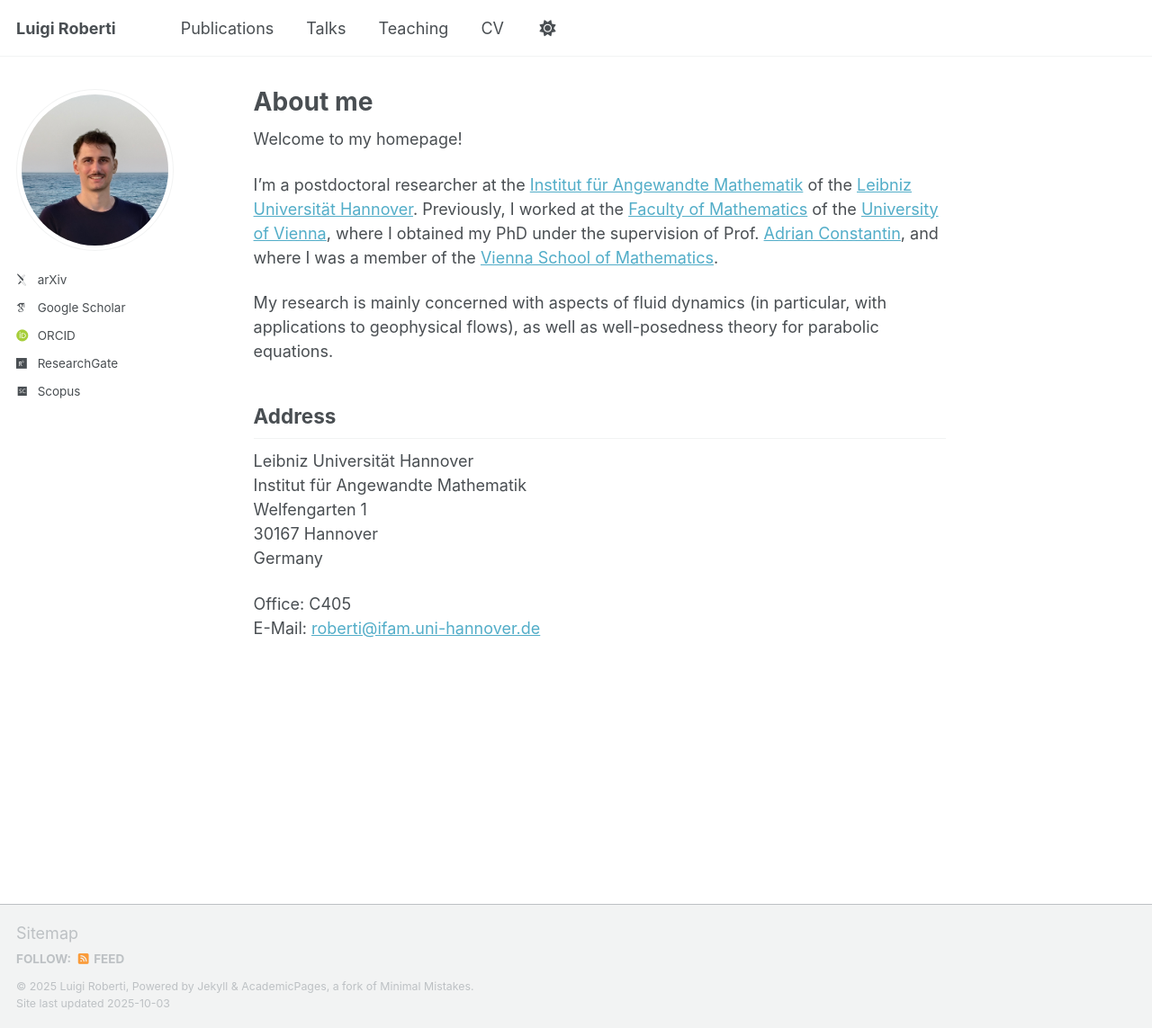
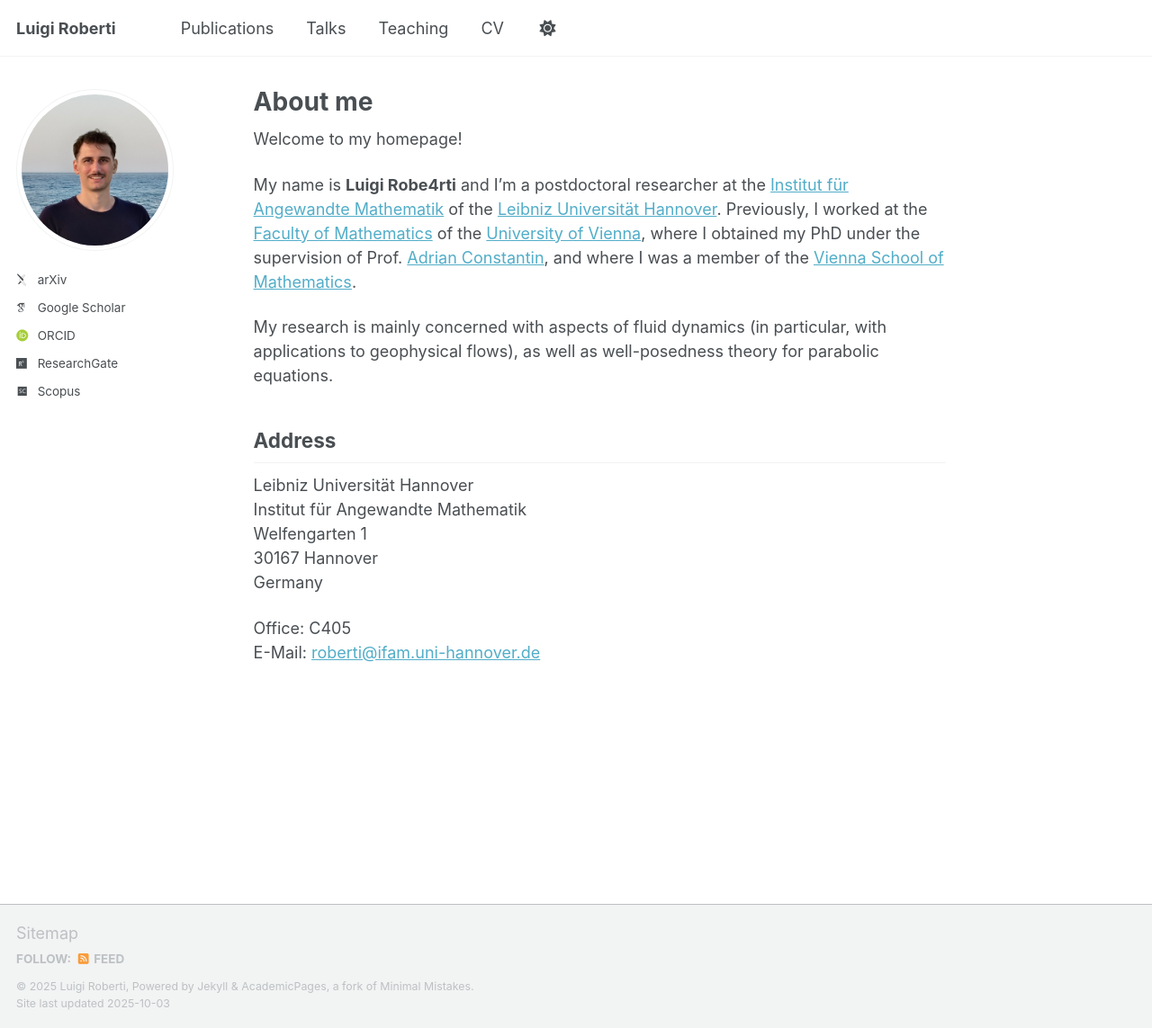
Before and after one commit to luigi-roberti/luigi-roberti.github.io, a Jekyll site: the page built from _pages/about.md, in a window 1280 px wide and 1143 px high. Shown: the whole window at 90% size. Built offline with Jekyll 4.4.1, drawn with Linux system fonts in a browser that asks for light colours; some web fonts are replaced; a script that is not in the unit is left out.

Commit message:
Update about.md

```diff
--- a/_pages/about.md
+++ b/_pages/about.md
@@ -9,7 +9,7 @@ redirect_from:
 
 Welcome to my homepage!
 
-I'm a postdoctoral researcher at the [Institut für Angewandte Mathematik](https://www.ifam.uni-hannover.de/de/) of the [Leibniz Universität Hannover](https://www.uni-hannover.de/de/). Previously, I worked at the [Faculty of Mathematics](https://mathematik.univie.ac.at/) of the [University of Vienna](https://www.univie.ac.at/), where I obtained my PhD under the supervision of Prof. [Adrian Constantin](https://ucrisportal.univie.ac.at/en/persons/adrian-constantin), and where I was a member of the [Vienna School of Mathematics](https://www.vsmath.at/).
+My name is <b>Luigi Robe4rti</b> and I'm a postdoctoral researcher at the [Institut für Angewandte Mathematik](https://www.ifam.uni-hannover.de/de/) of the [Leibniz Universität Hannover](https://www.uni-hannover.de/de/). Previously, I worked at the [Faculty of Mathematics](https://mathematik.univie.ac.at/) of the [University of Vienna](https://www.univie.ac.at/), where I obtained my PhD under the supervision of Prof. [Adrian Constantin](https://ucrisportal.univie.ac.at/en/persons/adrian-constantin), and where I was a member of the [Vienna School of Mathematics](https://www.vsmath.at/).
 
 My research is mainly concerned with aspects of fluid dynamics (in particular, with applications to geophysical flows), as well as well-posedness theory for parabolic equations.
 
```
